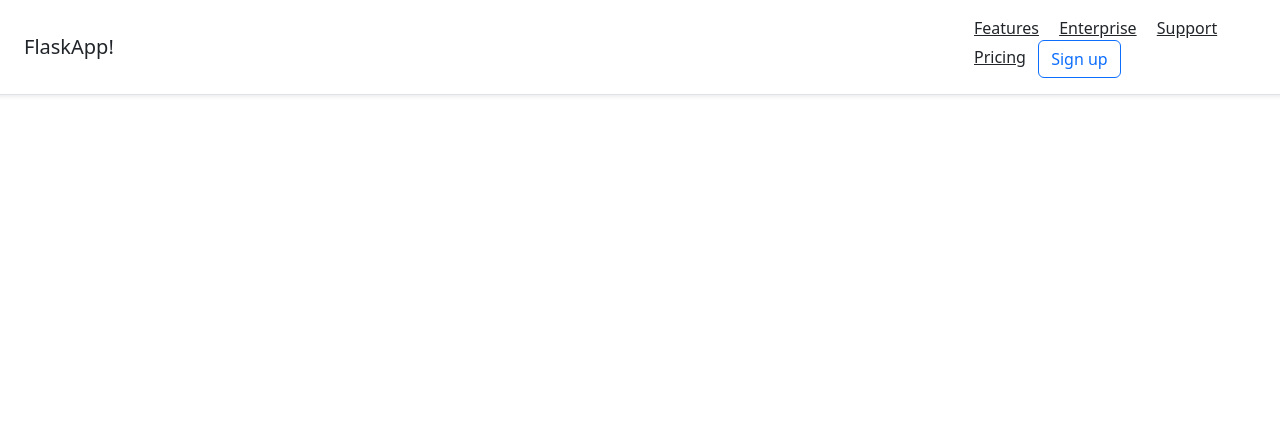
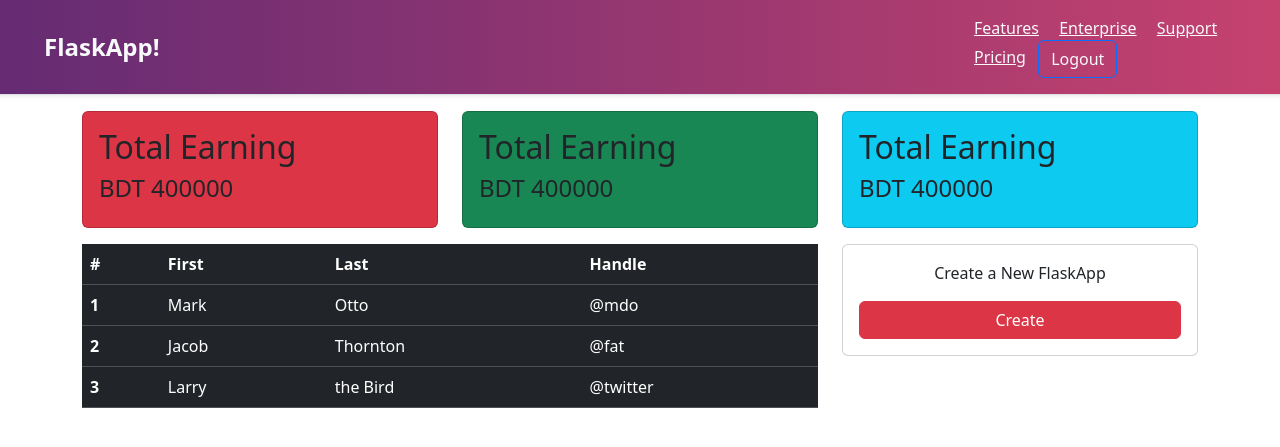
Before and after one commit to sarkeramit2092/python-flask-app, a Flask app: page /home in a window 1280 px wide. Shown: the top 447 px of the page. Run offline with Flask 3, Linux system fonts and the light colour scheme.

Commit message:
create login_validation function

```diff
--- a/main.py
+++ b/main.py
@@ -1,4 +1,4 @@
-from flask import Flask, render_template
+from flask import Flask, render_template, request
 
 
 app = Flask(__name__)
@@ -16,5 +16,13 @@ def home():
   return render_template('home.html')
 
 
+@app.route("/login_validation", methods =['POST'])
+def login_validation():
+  email = request.form.get('email')
+  password = request.form.get('password')
+  return "The email is {} and the password is {}".format(email,password)
+
+
+
 if __name__ == "__main__":
   app.run(debug=True)
--- a/templates/home.html
+++ b/templates/home.html
@@ -9,17 +9,89 @@
 </head>
 <body>
   <div>
-    <div class="d-flex flex-column flex-md-row align-items-center p-3 px-md-4 mb-3 bg-white border-bottom shadow-sm row">
+    <div class="bg-nav text-light d-flex flex-column flex-md-row align-items-center p-3 px-md-4 mb-3 bg-white border-bottom shadow-sm row">
       <div class="col-md-9">
-        <h5 class="my-0 mr-md-auto font-weight-normal">FlaskApp!</h5>
+        <h5 class="my-0 mr-md-auto font-weight-normal logo text-light">FlaskApp!</h5>
       </div>
       <nav class="my-2 my-md-0 mr-md-3 col-md-3">
-        <a class="p-2 text-dark" href="#">Features</a>
-        <a class="p-2 text-dark" href="#">Enterprise</a>
-        <a class="p-2 text-dark" href="#">Support</a>
-        <a class="p-2 text-dark" href="#">Pricing</a>
-        <a class="btn btn-outline-primary" href="#">Sign up</a>
+        <a class="p-2 text-light" href="#">Features</a>
+        <a class="p-2 text-light" href="#">Enterprise</a>
+        <a class="p-2 text-light" href="#">Support</a>
+        <a class="p-2 text-light" href="#">Pricing</a>
+        <a class="btn text-light btn-outline-primary" href="#">Logout</a>
       </nav>
+    </div>
+  </div>
+
+  <div class="container">
+    <div class="row">
+      <div class="col-md-4">
+        <div class="card bg-danger">
+          <div class="card-body">
+            <h2>Total Earning</h2>
+            <h4>BDT 400000</h4>
+          </div>
+        </div>
+      </div>
+      <div class="col-md-4">
+        <div class="card bg-success">
+          <div class="card-body">
+            <h2>Total Earning</h2>
+            <h4>BDT 400000</h4>
+          </div>
+        </div>
+      </div>
+      <div class="col-md-4">
+        <div class="card bg-info">
+          <div class="card-body">
+            <h2>Total Earning</h2>
+            <h4>BDT 400000</h4>
+          </div>
+        </div>
+      </div>
+    </div>
+
+    <div class="row mt-3">
+      <div class="col-md-8">
+        <table class="table table-dark">
+        <thead>
+          <tr>
+            <th scope="col">#</th>
+            <th scope="col">First</th>
+            <th scope="col">Last</th>
+            <th scope="col">Handle</th>
+          </tr>
+        </thead>
+        <tbody>
+          <tr>
+            <th scope="row">1</th>
+            <td>Mark</td>
+            <td>Otto</td>
+            <td>@mdo</td>
+          </tr>
+          <tr>
+            <th scope="row">2</th>
+            <td>Jacob</td>
+            <td>Thornton</td>
+            <td>@fat</td>
+          </tr>
+          <tr>
+            <th scope="row">3</th>
+            <td>Larry</td>
+            <td>the Bird</td>
+            <td>@twitter</td>
+          </tr>
+        </tbody>
+      </table>
+      </div>
+      <div class="col-md-4">
+        <div class="card">
+          <div class="card-body">
+            <p class="text-center">Create a New FlaskApp</p>
+            <button class="btn btn-danger w-100 ">Create</button>
+          </div>
+        </div>
+      </div>
     </div>
   </div>
 
--- a/templates/login.html
+++ b/templates/login.html
@@ -21,11 +21,11 @@
         <div class="col-md-4">
           <div class="card mt-100">
             <div class="card-body">
-              <form class="form">
+              <form class="form" method="post" action="/login_validation">
                 <label>Email</label><br>
-                <input type="email" class="form-control"><br>
+                <input type="email" class="form-control" name="email"><br>
                 <label>Password</label><br>
-                <input type="password" class="form-control"><br>
+                <input type="password" class="form-control" name="password"><br>
                 <input type="submit" class="btn btn-primary btn-block btn-lg" value="Login">
               </form>
               <p class="mt-3">Not a member? <a href="/register">Create Account</a></p>
```
